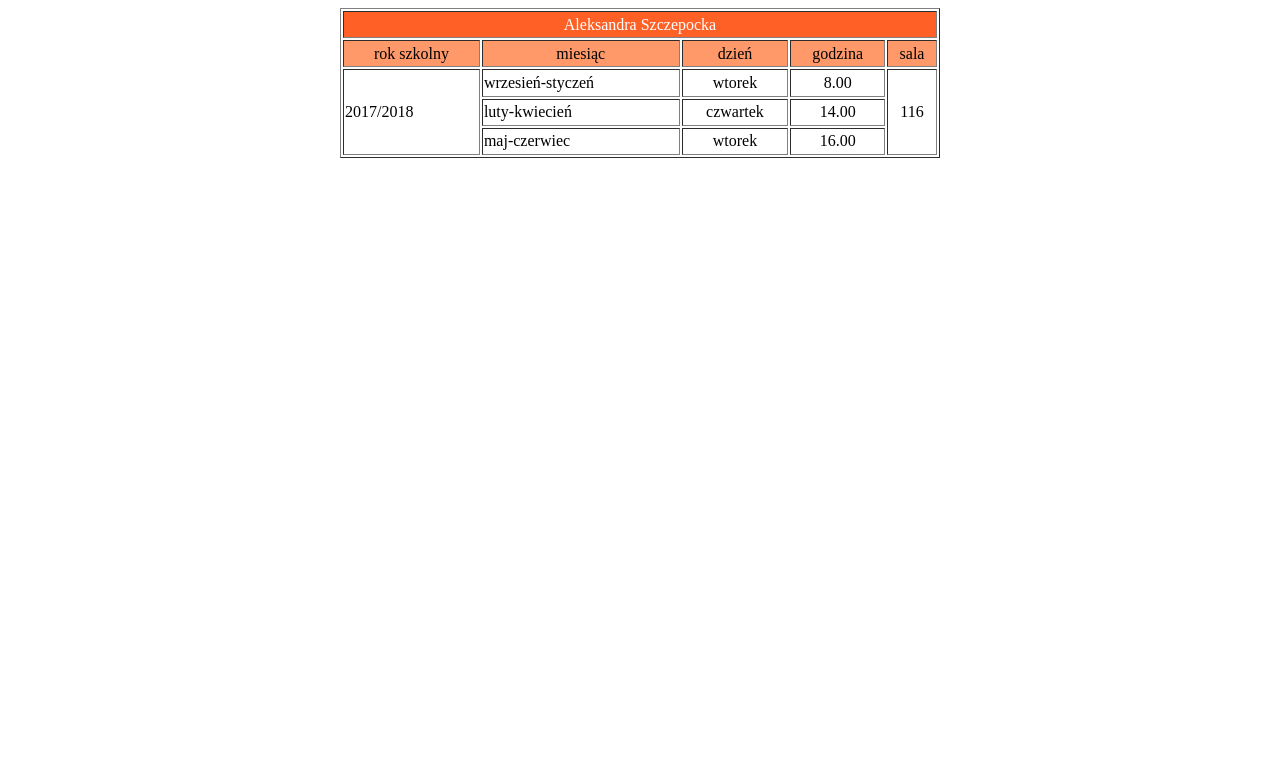
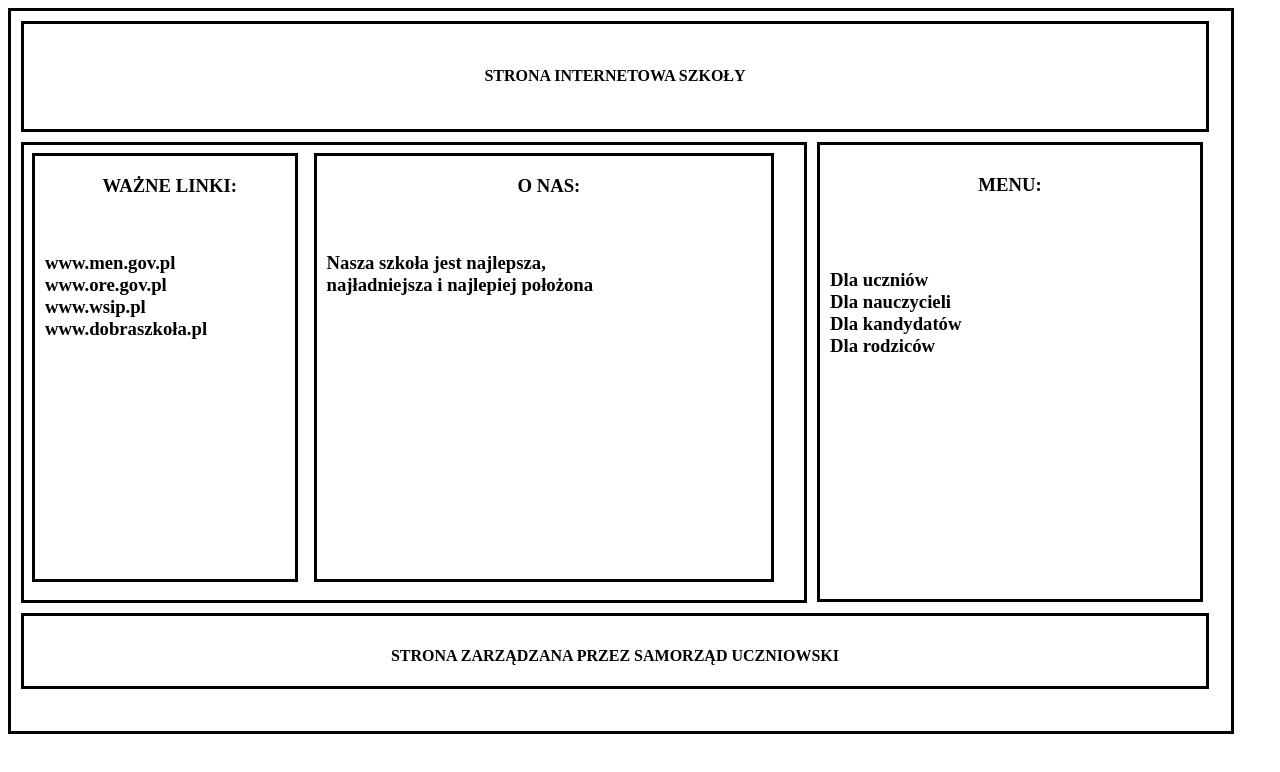
Before and after one commit to aleksandera5/aleksandera5.github.io, a plain HTML site: page index.html in a window 1280 px wide. Drawn offline with Linux system fonts and the light colour scheme.

Commit message:
Update index.html

```diff
--- a/index.html
+++ b/index.html
@@ -1,44 +1,46 @@
 <html>
-<head><meta charset="utf-8">
-<title>Folmularz</title>
+<head>
 <style>
-table
-{
-width:600px;
-height:150px;
-}
-</style>
+article{width:1200px;height:700px;border:3px solid black;padding:10px;}
+header{height:15%;width:98.5%;text-align:center;border:3px solid black;line-height:6.5;}
+section{height:65%;width:65%;margin-right:10px;margin-top:10px;margin-bottom:10px;border:3px solid black;float:left;
+	}
+	aside
+	{
+	height:62%;
+	width:30%;
+	float:left;
+	border:3px solid black;
+	margin-top:10px;
+	margin-bottom:10px;
+	text-align:center;
+	padding:10px;
+	}
+	footer
+	{
+	height:10%;
+	width:98.5%;
+	text-align:center;
+	clear:both;
+	border:3px solid black;
+	line-height:5;
+	}
+	selektor
+	{
+	margin-left:4px;
+	}
+	<style type="text/css"></style>
 </head>
 <body>
-<center>
-<table border="1">
-	<tr bgcolor=#FF6025 align="center">
-		<td colspan="5"><font color="white">Aleksandra Szczepocka</font></td>
-	</tr>
-	<tr bgcolor=#FF9969 align="center">
-		<td>rok szkolny</td>
-		<td>miesiąc</td>
-		<td>dzień</td>
-		<td>godzina</td>
-		<td>sala</td>
-	</tr>
-	<tr>
-		<td rowspan="3">2017/2018</td>
-		<td>wrzesień-styczeń</td>
-		<td align="center">wtorek</td>
-		<td align="center">8.00</td>
-		<td rowspan="3" align="center">116</td>
-	</tr>
-	<tr>
-		<td>luty-kwiecień</td>
-		<td align="center">czwartek</td>
-		<td align="center">14.00</td>
-	<tr>
-		<td>maj-czerwiec</td>
-		<td align="center">wtorek</td>
-		<td align="center">16.00</td>
-	</tr>
-</table>
-</center>
+<article>
+
+<header><b>STRONA INTERNETOWA SZKOŁY</b></header>
+<section><div style="height:93%;width:32%;float:left;text-align:center;border:3px solid black;margin:8px;padding-left:10px;"><h1>WAŻNE LINKI:</h1><br><h1 align="left">www.men.gov.pl<br>www.ore.gov.pl<br>www.wsip.pl<br>www.dobraszkoła.pl</h1></div>
+<div style="height:93%;width:57%;float:left;text-align:center;border:3px solid black;margin:8px;padding-left:10px;"><h1>O NAS:</h1><br><h1 align="left">Nasza szkoła jest najlepsza,<br>najładniejsza i najlepiej położona</h1></div>
+</section>
+<aside><center><h1>MENU:</h1></center><br><br><font align="left"><h1 align="left">Dla uczniów<br>Dla nauczycieli<br>Dla kandydatów<br>Dla rodziców</h1></font></aside>
+<footer><b>STRONA ZARZĄDZANA PRZEZ SAMORZĄD UCZNIOWSKI</b></footer>
+</article>
+
 </body>
 </html>
```
